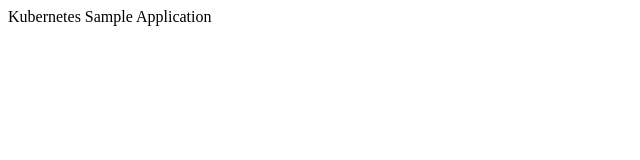
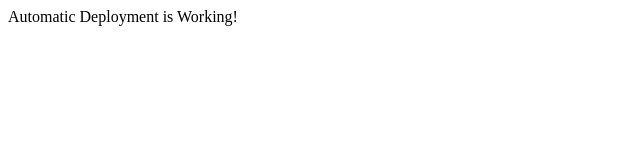
Before and after one commit to iamprakash4/dashboard-joulon, a plain HTML site: page do-sample-app-kube/index.html in a window 1280 px wide. Shown: the full height of the page, 0-640 px from the left. Drawn offline with Linux system fonts and the light colour scheme.

Commit message:
added configuration for criclecli

```diff
--- a/do-sample-app-kube/index.html
+++ b/do-sample-app-kube/index.html
@@ -1,5 +1,5 @@
 <!DOCTYPE html>
 <title>DigitalOcean</title>
 <body>
-  Kubernetes Sample Application
+    Automatic Deployment is Working!
 </body>
```
Also changed, not shown: 4 other files.
